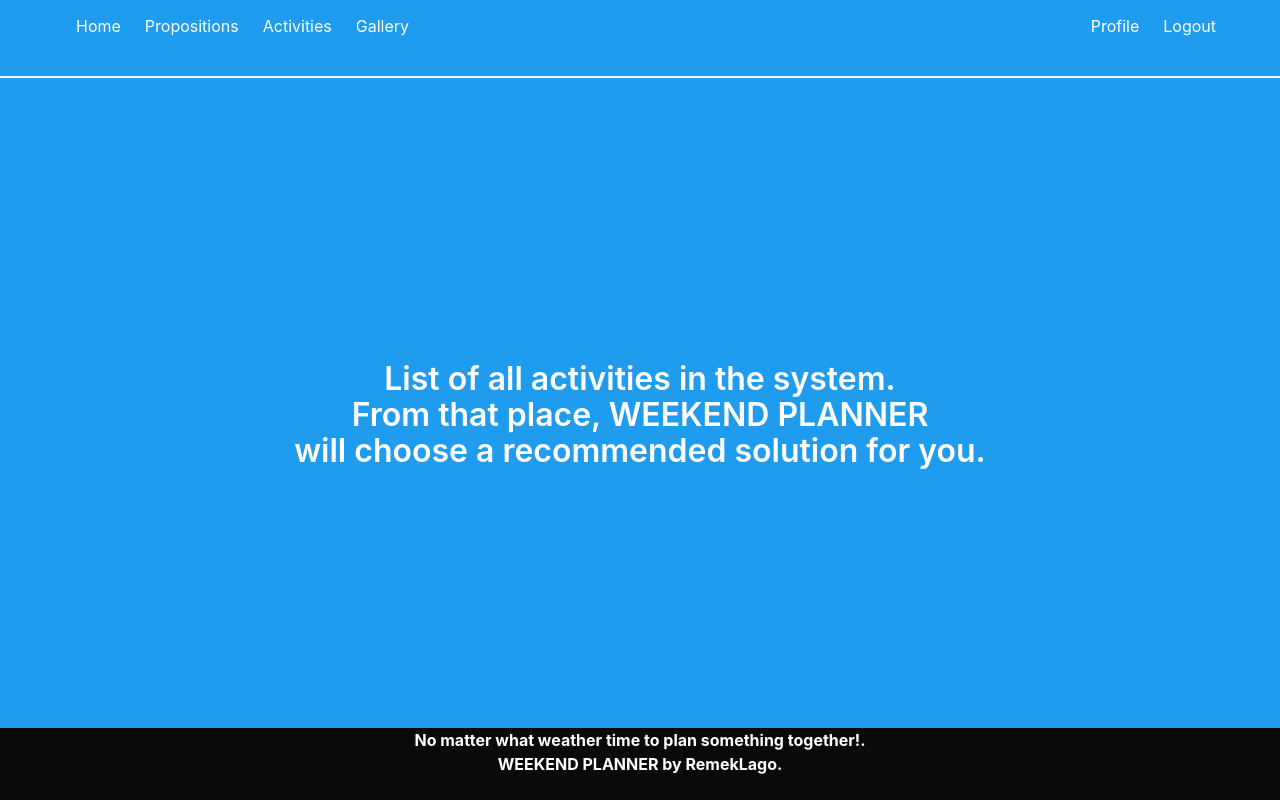
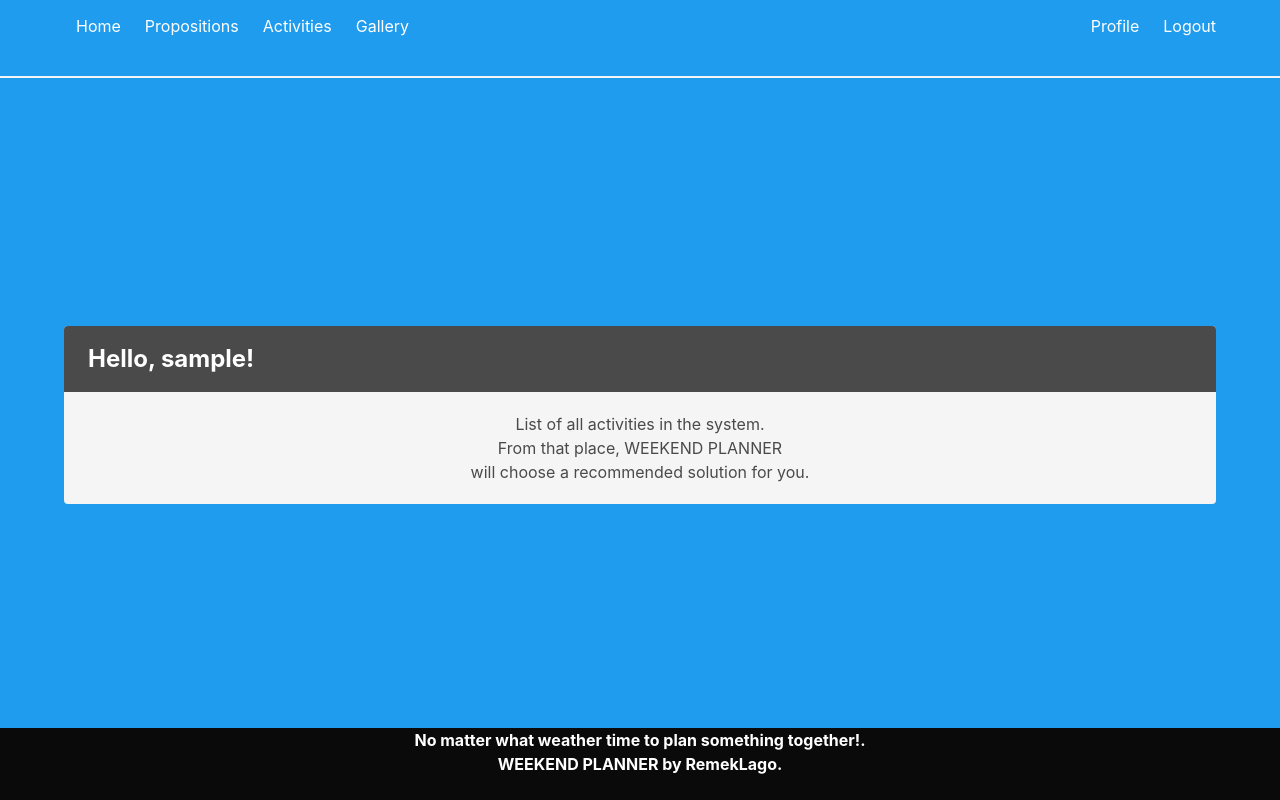
Before and after one commit to RemekLago/Weekend-Planner, a Flask app: page /activities in a window 1280 px wide. Run offline with Flask 2, Linux system fonts and the light colour scheme; the visitor is signed in with stand-in values (Sample User, id 1); data comes from the database, SQL or seed files in the repository; data that the repository does not hold is empty; some libraries are stand-ins or nearby versions.

Commit message:
changes in title

```diff
--- a/project2/app/templates/activities.html
+++ b/project2/app/templates/activities.html
@@ -1,11 +1,16 @@
 {% extends "base.html" %}
 
 {% block content %}
-    <h3 class="title">
-        List of all activities in the system. <br>
-        From that place, WEEKEND PLANNER <br>
-        will choose a recommended solution for you.
-    </h3>
+    <article class="message">
+        <div class="message-header is-size-4">
+            <p>Hello, {{ current_user.username }}!</p>
+        </div>
+        <div class="message-body">
+            List of all activities in the system. <br>
+            From that place, WEEKEND PLANNER <br>
+            will choose a recommended solution for you.
+        </div>
+    </article>
     {% for activity in activities %}
     <div class="notification is-gapless has-background-white">
         <div class="columns is-full is-centered is-multiline is-gapless block has-background-white">
```
